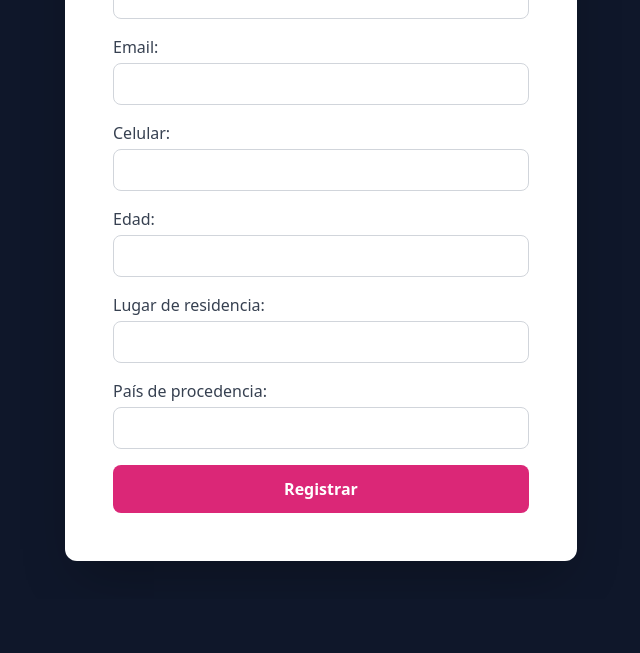
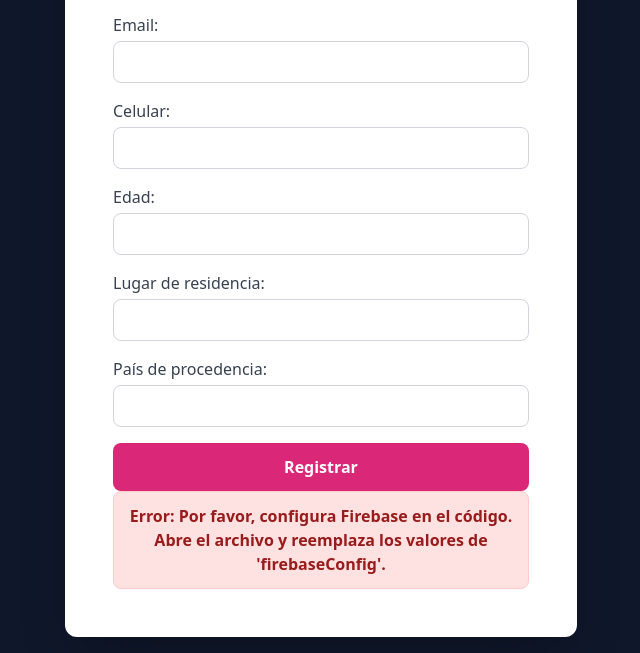
Before and after one commit to coquispe1-cpu/fe-y-conocimiento-2, a website: page index.html in a window 1280 px wide. Shown: the part 201-854 px from the top of the page, without its empty margins (319-959 px from the left). Before the commit the page ends 800 px from the top, so only its background shows below. Drawn offline with nearby package versions, Linux system fonts and the light colour scheme; no server answers.

Commit message:
Update index.html

```diff
--- a/index.html
+++ b/index.html
@@ -31,8 +31,11 @@
 
         // Verifica si la configuración de Firebase es válida
         if (!firebaseConfig.apiKey || firebaseConfig.apiKey === "TU_API_KEY") {
+            const messageContainer = document.getElementById('message-container');
+            messageContainer.style.display = 'block';
+            messageContainer.textContent = "Error: Por favor, configura Firebase en el código. Abre el archivo y reemplaza los valores de 'firebaseConfig'.";
+            messageContainer.className = 'bg-red-100 text-red-800 border border-red-200 p-3 rounded-lg font-bold text-center';
             console.error("Firebase config is not set. Please replace the placeholder values with your own configuration.");
-            alert("Error: Por favor, configura Firebase en el código.");
         } else {
             const app = initializeApp(firebaseConfig);
             const db = getFirestore(app);
@@ -124,4 +127,4 @@
         <div id="message-container" class="mt-4 p-4 rounded-lg text-center hidden"></div>
     </div>
 </body>
-</h
+</html>
```
